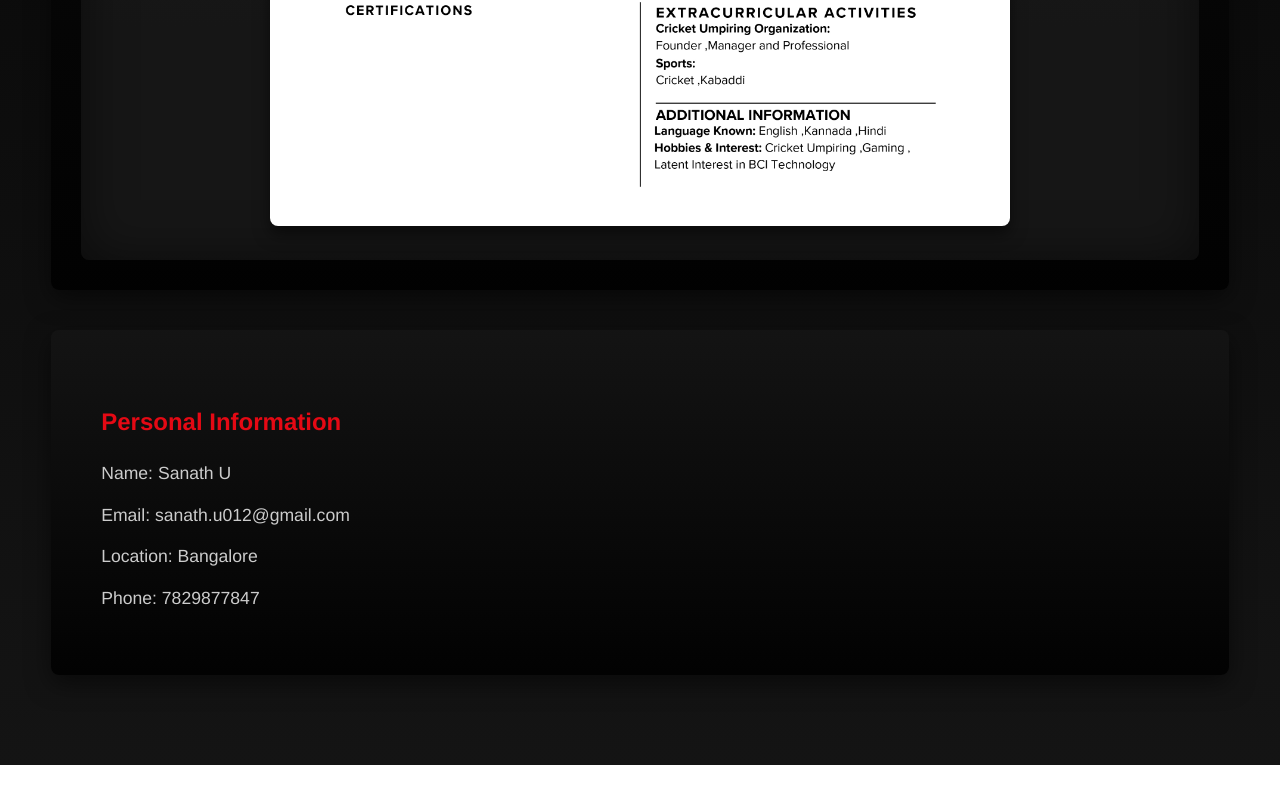
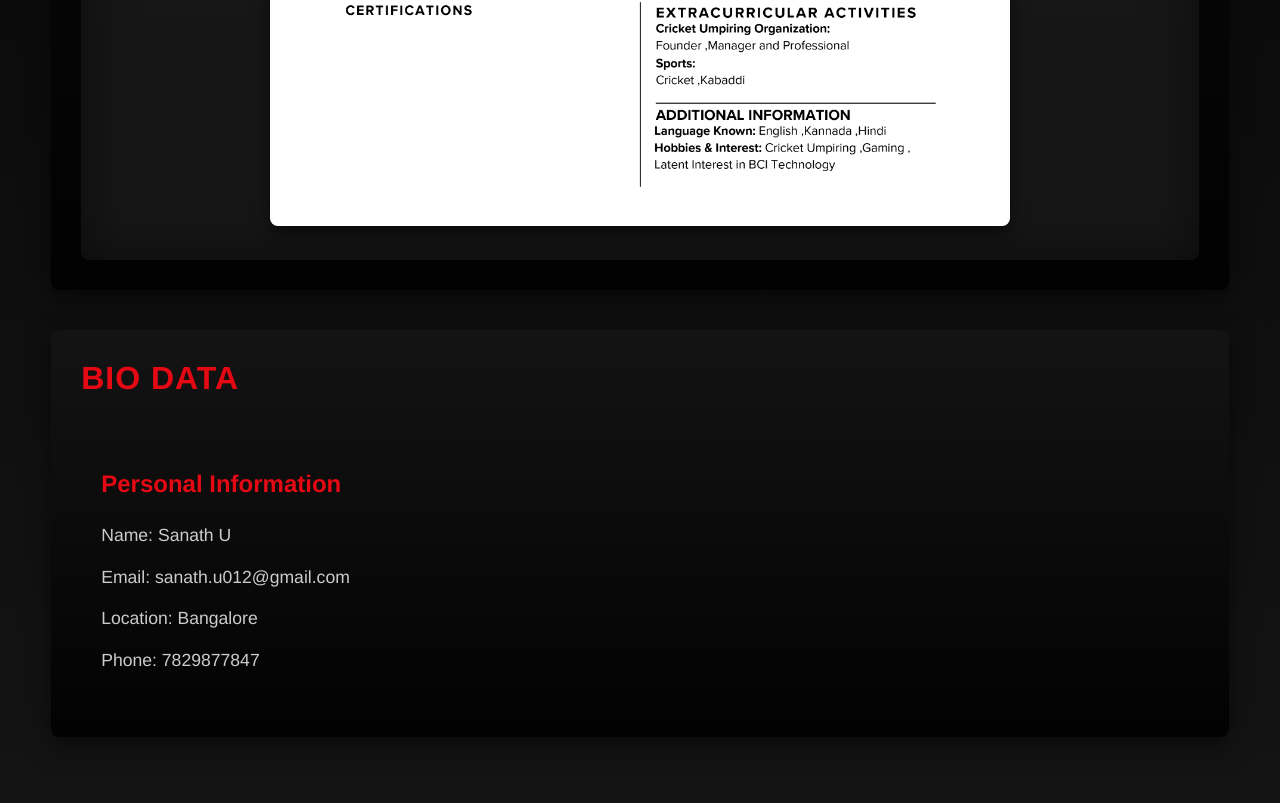
Before and after one commit to Eternal-012/webtech, a plain HTML site: page sanath.html in a window 1280 px wide. Shown: the part 1063-1866 px from the top of the page. Before the commit the page ends 1828 px from the top, so only its background shows below. Drawn offline with Linux system fonts and the light colour scheme.

Commit message:
Update sanath.html

```diff
--- a/sanath.html
+++ b/sanath.html
@@ -173,6 +173,7 @@
             </div>
         </section>
         <section class="section" id="bio">
+            <h2>Bio Data</h2>
             <div class="bio-content">
                 <h3>Personal Information</h3>
                 <p>Name: Sanath U</p>
```
